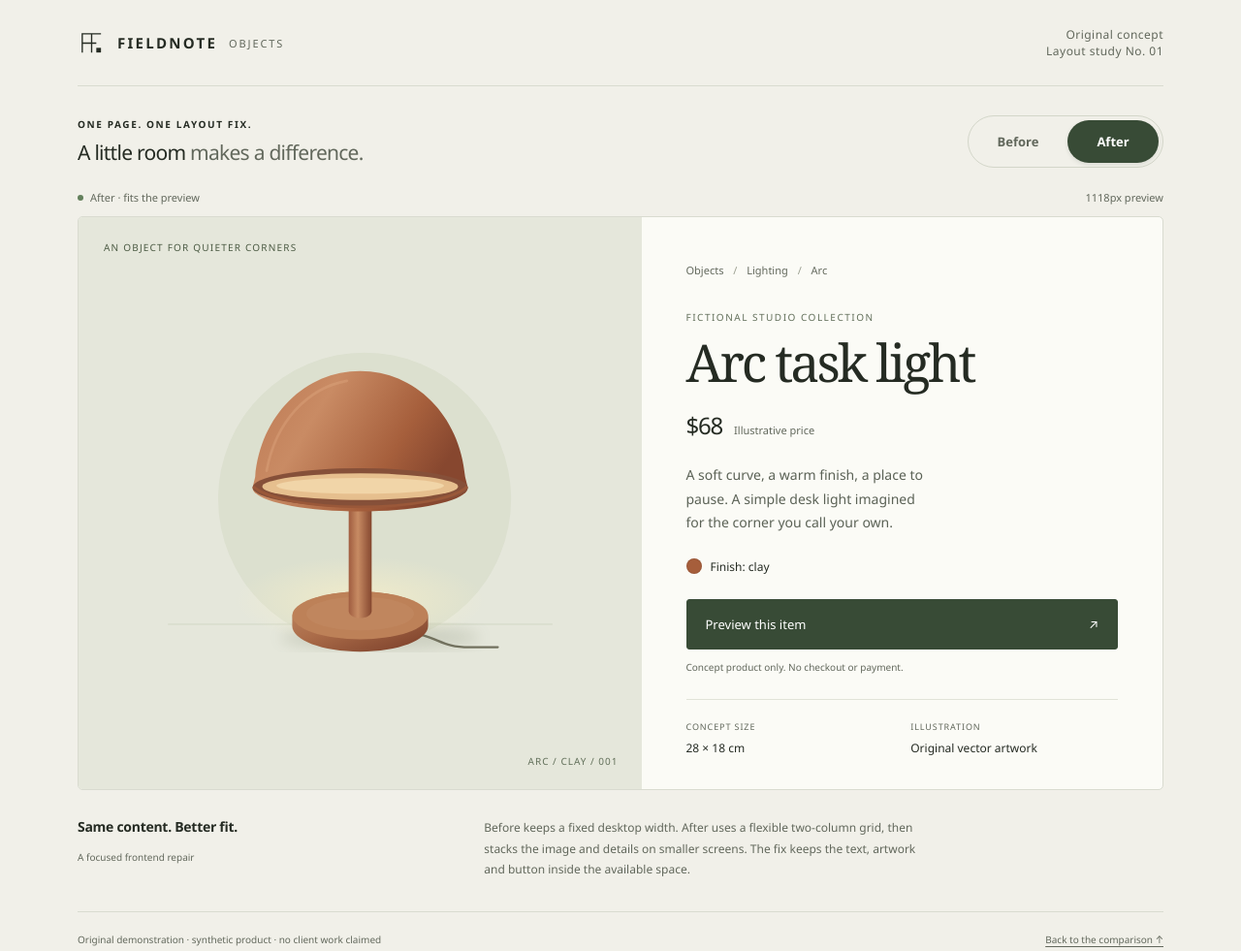
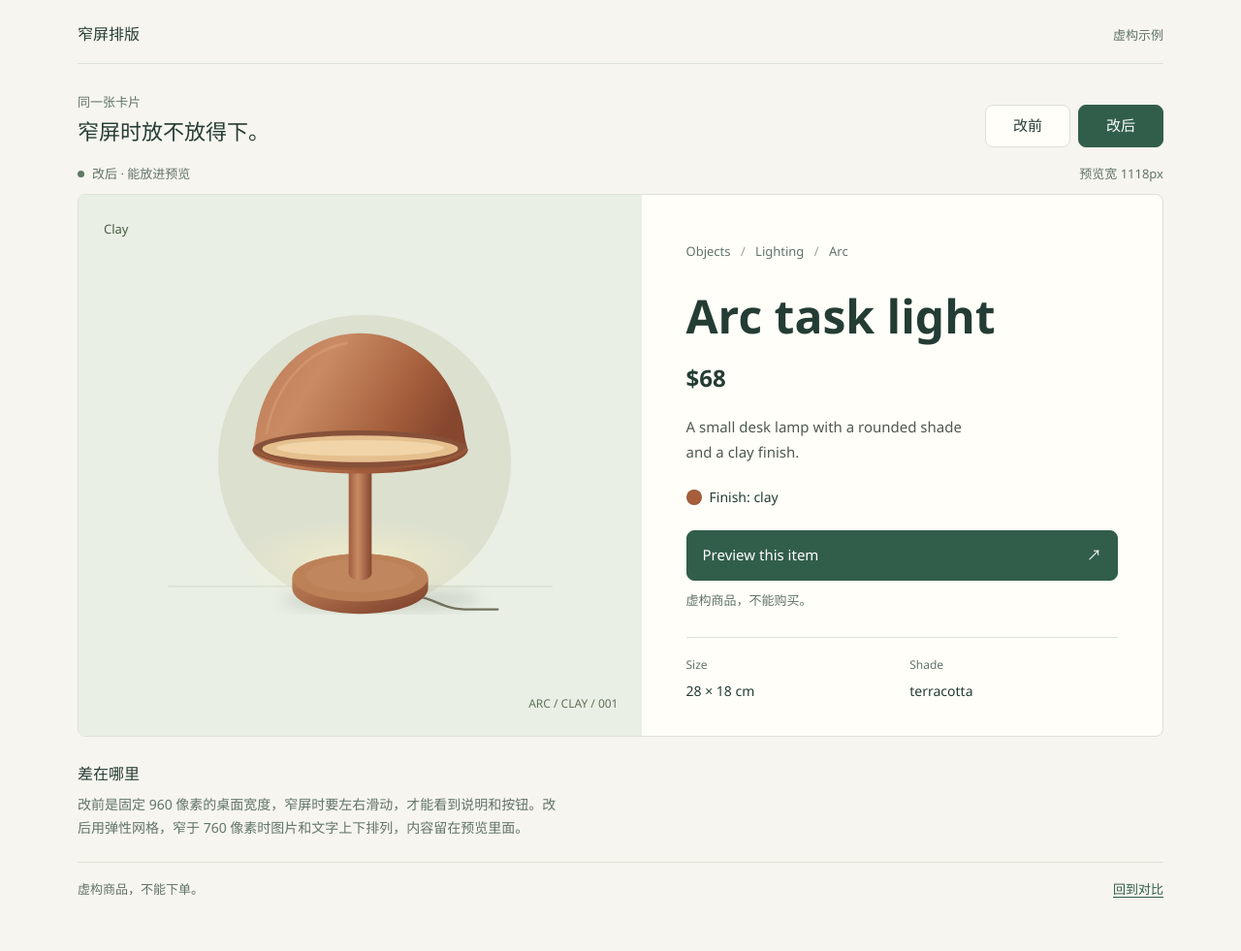
Before and after one commit to Yueyue673/responsive-ticket-demo, a plain HTML site: page index.html in a window 1280 px wide. Shown: the whole page at 97% size. After the commit the page ends 956 px from the top, so only its background shows below. Drawn offline with Linux system fonts and the light colour scheme.

Commit message:
Calm the demo page so it reads as a small example.
The frame copy is now plain Chinese, and the type, color, and spacing follow the quieter paper-and-ink pages. The fixed 960px before layout and the fluid after layout are unchanged.

Co-authored-by: Yueyue <Yueyue673@users.noreply.github.com>

```diff
--- a/index.html
+++ b/index.html
@@ -1,128 +1,125 @@
 <!doctype html>
-<html lang="en">
+<html lang="zh-CN">
 <head>
   <meta charset="utf-8">
   <meta name="viewport" content="width=device-width, initial-scale=1">
   <meta name="color-scheme" content="light">
-  <meta name="description" content="An original, offline responsive layout demonstration with a reproducible mobile overflow bug and its fix. All product details are fictional.">
-  <title>Arc — a responsive layout study</title>
+  <meta name="description" content="同一张虚构商品卡片。改前在窄屏上会超出预览，改后能放进来。不能下单。">
+  <title>窄屏上的商品卡片</title>
   <style>
     :root {
-      --ink: #252b23;
-      --muted: #62685c;
-      --paper: #f1f0e9;
-      --line: #d9dbd0;
-      --green: #384b36;
-      --warm: #c18865;
-      font-family: "Segoe UI", -apple-system, BlinkMacSystemFont, Arial, sans-serif;
+      --ink: #243d34;
+      --muted: #61746a;
+      --paper: #f7f5ef;
+      --card: #fffef9;
+      --line: #dce2d7;
+      --green: #315e4b;
+      --wash: #e9efe5;
+      --accent: #8d7040;
+      --clay: #a65e3b;
+      font-family: "PingFang SC", "Microsoft YaHei", "Noto Sans SC", "Segoe UI", sans-serif;
       color: var(--ink);
       background: var(--paper);
       font-synthesis: none;
     }
     * { box-sizing: border-box; }
-    body { margin: 0; }
+    body { margin: 0; font-size: 16px; line-height: 1.7; }
     button, a { -webkit-tap-highlight-color: transparent; }
     button { font: inherit; }
     button, a { touch-action: manipulation; }
     button:focus-visible, a:focus-visible, [tabindex]:focus-visible {
-      outline: 3px solid #28624d;
-      outline-offset: 5px;
+      outline: 3px solid var(--accent);
+      outline-offset: 4px;
     }
-    a { color: inherit; }
+    a { color: var(--green); text-underline-offset: 3px; }
     .skip-link {
       position: fixed; top: 8px; left: 8px; z-index: 10;
-      padding: 12px 16px; background: #fff; transform: translateY(-160%);
+      padding: 10px 14px; background: var(--card); color: var(--ink);
+      border: 1px solid var(--line); border-radius: 8px; text-decoration: none;
+      transform: translateY(-160%);
     }
     .skip-link:focus { transform: translateY(0); }
     .shell { width: min(1120px, calc(100% - 80px)); margin-inline: auto; }
     .masthead {
-      display: flex; align-items: center; justify-content: space-between;
-      gap: 20px; padding-block: 27px; border-bottom: 1px solid var(--line);
+      display: flex; align-items: baseline; justify-content: space-between;
+      gap: 16px; padding-block: 22px 16px; border-bottom: 1px solid var(--line);
     }
-    .signature { display: flex; align-items: center; gap: 12px; text-decoration: none; }
-    .mark { width: 29px; height: 29px; flex: none; }
-    .signature strong { font-size: 15px; font-weight: 650; letter-spacing: .15em; }
-    .signature span { color: var(--muted); font-size: 11px; letter-spacing: .17em; }
-    .edition { color: var(--muted); font-size: 12px; letter-spacing: .04em; text-align: right; }
+    .site-name { color: var(--ink); font-size: 16px; font-weight: 650; text-decoration: none; }
+    .masthead p { margin: 0; color: var(--muted); font-size: 13px; }
     .study-bar {
-      display: flex; align-items: center; justify-content: space-between; gap: 28px;
-      padding-block: 30px 23px;
+      display: flex; align-items: flex-end; justify-content: space-between; gap: 24px;
+      padding-block: 28px 16px;
     }
-    .eyebrow { margin: 0 0 8px; font-size: 10px; font-weight: 650; letter-spacing: .16em; text-transform: uppercase; }
-    .study-title { margin: 0; font-size: 21px; font-weight: 500; letter-spacing: -.035em; }
-    .study-title span { color: var(--muted); }
-    .switcher { display: flex; flex-shrink: 0; padding: 4px; gap: 4px; border: 1px solid #d3d6c9; border-radius: 40px; }
+    .kicker { margin: 0 0 4px; font-size: 13px; color: var(--muted); }
+    .study-title { margin: 0; font-size: 22px; font-weight: 650; line-height: 1.45; }
+    .switcher { display: flex; flex-shrink: 0; gap: 8px; }
     .mode-button {
-      min-height: 44px; min-width: 94px; padding: 10px 20px;
-      border: 0; border-radius: 32px; color: var(--muted); background: transparent; cursor: pointer;
-      font-size: 13px; font-weight: 600;
+      min-height: 44px; min-width: 88px; padding: 8px 16px;
+      border: 1px solid var(--line); border-radius: 8px;
+      color: var(--ink); background: var(--card); cursor: pointer;
+      font-size: 15px;
     }
-    .mode-button[aria-pressed="true"] { background: var(--green); color: #fff; box-shadow: 0 2px 4px #1f30231a; }
-    .mode-button:hover:not([aria-pressed="true"]) { background: #e2e5d9; color: var(--ink); }
-    .viewport-meta { display: flex; align-items: center; justify-content: space-between; gap: 12px; margin-bottom: 12px; font-size: 11px; color: var(--muted); }
-    .status { display: flex; align-items: center; gap: 7px; }
-    .status::before { content: ""; width: 6px; height: 6px; border-radius: 50%; background: #63805c; flex: none; }
-    body[data-mode="before"] .status::before { background: #b16c40; }
+    .mode-button[aria-pressed="true"] { background: var(--green); border-color: var(--green); color: #fff; }
+    .mode-button:hover:not([aria-pressed="true"]) { background: var(--wash); }
+    .viewport-meta {
+      display: flex; align-items: center; justify-content: space-between; gap: 12px;
+      margin-bottom: 10px; font-size: 13px; color: var(--muted);
+    }
+    .status { display: flex; align-items: center; gap: 8px; }
+    .status::before { content: ""; width: 7px; height: 7px; border-radius: 50%; background: #5d7a62; flex: none; }
+    body[data-mode="before"] .status::before { background: #a56b45; }
     .demo-stage {
       overflow-x: auto; overscroll-behavior-x: contain;
-      border: 1px solid var(--line); border-radius: 5px; background: #fbfbf6;
-      scrollbar-color: #86927b #e4e7dd;
+      border: 1px solid var(--line); border-radius: 8px; background: var(--card);
+      scrollbar-color: #9aab9a var(--wash);
     }
     .product { display: grid; grid-template-columns: minmax(0, 1.08fr) minmax(0, 1fr); width: 100%; }
     .product > * { min-width: 0; }
     .product-visual {
       position: relative; display: flex; align-items: center; justify-content: center;
       min-height: 490px; padding: 36px; overflow: hidden;
-      background: #e5e7db;
+      background: var(--wash);
     }
-    .visual-label { position: absolute; top: 24px; left: 26px; z-index: 1; font-size: 10px; letter-spacing: .12em; text-transform: uppercase; color: #4d5c45; }
-    .visual-number { position: absolute; right: 24px; bottom: 22px; font-size: 10px; color: #62705a; letter-spacing: .1em; }
+    .visual-label { position: absolute; top: 24px; left: 26px; z-index: 1; font-size: 13px; color: #4d5c45; }
+    .visual-number { position: absolute; right: 24px; bottom: 22px; font-size: 12px; color: #62705a; }
     .lamp-art { display: block; width: 100%; max-width: 455px; height: auto; }
     .product-copy { padding: 47px 46px 34px; display: flex; flex-direction: column; }
-    .breadcrumb { margin: 0 0 34px; font-size: 11px; color: var(--muted); }
-    .breadcrumb span { padding-inline: 7px; color: #9b9f90; }
-    .item-kind { margin: 0 0 12px; font-size: 10px; letter-spacing: .15em; text-transform: uppercase; color: #63705b; }
-    h1 { margin: 0; font-family: Georgia, "Times New Roman", serif; font-size: clamp(40px, 4.2vw, 58px); font-weight: 400; line-height: 1.05; letter-spacing: -.055em; }
-    .price { display: flex; align-items: baseline; gap: 12px; margin: 20px 0 0; }
-    .price strong { font-size: 24px; font-weight: 500; letter-spacing: -.05em; }
-    .price span { color: var(--muted); font-size: 11px; }
-    .description { max-width: 32ch; margin: 23px 0 24px; font-size: 14px; line-height: 1.75; color: #5b6256; }
-    .finish { display: flex; gap: 9px; align-items: center; margin-bottom: 25px; font-size: 12px; }
-    .swatch { display: inline-block; height: 16px; width: 16px; border-radius: 50%; background: #a65e3b; box-shadow: inset 0 0 0 1px #00000015; }
+    .breadcrumb { margin: 0 0 28px; font-size: 13px; color: var(--muted); }
+    .breadcrumb span { padding-inline: 7px; color: #9aa394; }
+    h1 { margin: 0; font-size: clamp(36px, 4vw, 48px); font-weight: 650; line-height: 1.15; }
+    .price { margin: 16px 0 0; }
+    .price strong { font-size: 24px; font-weight: 600; }
+    .description { max-width: 36ch; margin: 18px 0 22px; font-size: 15px; line-height: 1.7; color: #4e5a50; }
+    .finish { display: flex; gap: 8px; align-items: center; margin-bottom: 22px; font-size: 14px; }
+    .swatch { display: inline-block; height: 16px; width: 16px; border-radius: 50%; background: var(--clay); box-shadow: inset 0 0 0 1px #00000015; }
     .product-button {
       display: flex; justify-content: space-between; align-items: center; gap: 16px;
-      min-height: 52px; width: 100%; padding: 15px 19px;
-      color: #fff; background: var(--green); border: 1px solid var(--green); border-radius: 3px;
-      cursor: pointer; font-size: 13px;
+      min-height: 48px; width: 100%; padding: 12px 16px;
+      color: #fff; background: var(--green); border: 1px solid var(--green); border-radius: 8px;
+      cursor: pointer; font-size: 15px;
     }
-    .product-button:hover { background: #293e29; }
-    .demo-note { margin: 10px 0 0; font-size: 10px; color: var(--muted); line-height: 1.6; }
-    .action-feedback { min-height: 18px; margin: 7px 0 0; font-size: 11px; line-height: 1.5; color: #44573c; }
-    .details { display: grid; grid-template-columns: 1fr 1fr; gap: 18px; margin: auto 0 0; padding-top: 21px; border-top: 1px solid #e1e3d8; }
-    .details dt { font-size: 9px; letter-spacing: .1em; text-transform: uppercase; color: var(--muted); }
-    .details dd { margin: 7px 0 0; font-size: 12px; }
-    .explanation {
-      display: grid; grid-template-columns: .7fr 1.3fr; gap: 42px;
-      padding-block: 28px 32px; border-bottom: 1px solid var(--line);
+    .product-button:hover { background: #254c3b; }
+    .demo-note { margin: 10px 0 0; font-size: 13px; color: var(--muted); line-height: 1.6; }
+    .action-feedback { min-height: 22px; margin: 6px 0 0; font-size: 13px; line-height: 1.6; color: #315e4b; }
+    .details { display: grid; grid-template-columns: 1fr 1fr; gap: 16px; margin: auto 0 0; padding-top: 18px; border-top: 1px solid var(--line); }
+    .details dt { font-size: 12px; color: var(--muted); }
+    .details dd { margin: 4px 0 0; font-size: 14px; }
+    .explanation { padding-block: 26px 22px; border-bottom: 1px solid var(--line); }
+    .explanation h2 { margin: 0 0 8px; font-size: 16px; font-weight: 650; line-height: 1.5; }
+    .explanation p { margin: 0; max-width: 62ch; font-size: 14px; line-height: 1.75; color: var(--muted); }
+    .bug-hint { display: none; margin: 12px 0 0; color: #80512e; font-size: 14px; line-height: 1.7; }
+    body[data-mode="before"] .bug-hint { display: block; }
+    footer {
+      display: flex; justify-content: space-between; gap: 16px;
+      padding-block: 16px 28px; font-size: 13px; line-height: 1.7; color: var(--muted);
     }
-    .explanation h2 { margin: 0 0 9px; font-size: 14px; font-weight: 600; letter-spacing: -.02em; }
-    .explanation p { margin: 0; max-width: 66ch; font-size: 12px; line-height: 1.8; color: var(--muted); }
-    .scope-label { display: inline-block; margin-top: 5px; font-size: 10px; color: var(--muted); }
-    .bug-hint { display: none; margin: 12px 0 0; color: #80512e; font-size: 12px; line-height: 1.6; }
-    body[data-mode="before"] .bug-hint { display: block; }
-    footer { display: flex; justify-content: space-between; gap: 18px; padding-block: 20px 25px; font-size: 10px; line-height: 1.7; color: var(--muted); }
-    footer a { text-underline-offset: 3px; }
     /* The intentionally broken version: a desktop-only fixed-width card. */
     body[data-mode="before"] .product { width: 960px; min-width: 960px; grid-template-columns: 500px 460px; }
     @media (max-width: 760px) {
       .shell { width: calc(100% - 40px); }
-      .masthead { padding-block: 20px; }
-      .signature { gap: 9px; }
-      .signature strong { font-size: 12px; }
-      .signature span { display: none; }
-      .edition { max-width: 106px; font-size: 10px; line-height: 1.6; }
-      .study-bar { align-items: flex-start; flex-direction: column; gap: 18px; padding-top: 27px; }
-      .study-title { font-size: 22px; }
+      .masthead { padding-block: 18px 14px; }
+      .study-bar { align-items: stretch; flex-direction: column; gap: 14px; padding-top: 22px; }
+      .study-title { font-size: 20px; }
       .switcher { width: 100%; }
       .mode-button { flex: 1; min-width: 0; }
       .viewport-meta { align-items: flex-start; line-height: 1.5; }
@@ -130,14 +127,14 @@
       body[data-mode="after"] .product { grid-template-columns: minmax(0, 1fr); }
       .product-visual { min-height: 0; padding: 34px 24px 22px; }
       .lamp-art { max-width: 390px; }
-      .visual-label { top: 20px; left: 22px; font-size: 9px; }
-      .visual-number { bottom: 17px; right: 20px; font-size: 9px; }
+      .visual-label { top: 20px; left: 22px; }
+      .visual-number { bottom: 17px; right: 20px; }
       .product-copy { padding: 28px 25px 27px; }
-      .breadcrumb { margin-bottom: 25px; }
-      h1 { font-size: 48px; }
-      .description { max-width: 38ch; margin-block: 19px 21px; }
-      .details { margin-top: 13px; }
-      .explanation { grid-template-columns: minmax(0, 1fr); gap: 17px; padding-block: 24px; }
+      .breadcrumb { margin-bottom: 22px; }
+      h1 { font-size: 40px; }
+      .description { max-width: 38ch; margin-block: 16px 18px; }
+      .details { margin-top: 16px; }
+      .explanation { padding-block: 22px 18px; }
       footer { flex-direction: column; gap: 8px; }
       body[data-mode="before"] .product-visual { min-height: 490px; padding: 36px; }
       body[data-mode="before"] .product-copy { padding: 47px 46px 34px; }
@@ -148,42 +145,36 @@
   </style>
 </head>
 <body data-mode="after">
-  <a class="skip-link" href="#demo">Skip to the demo</a>
+  <a class="skip-link" href="#demo">跳到对比</a>
   <header class="masthead shell">
-    <a class="signature" href="#demo" aria-label="Fieldnote objects, original concept demo">
-      <svg class="mark" viewBox="0 0 30 30" aria-hidden="true" focusable="false">
-        <path d="M5 25V5h20M5 15h15M15 5v20" fill="none" stroke="currentColor" stroke-width="1.4"/>
-        <path d="M20 20h5v5h-5z" fill="currentColor"/>
-      </svg>
-      <strong>FIELDNOTE</strong><span>OBJECTS</span>
-    </a>
-    <div class="edition">Original concept<br>Layout study No. 01</div>
+    <a class="site-name" href="#demo">窄屏排版</a>
+    <p>虚构示例</p>
   </header>
 
   <main class="shell" id="demo">
     <div class="study-bar">
       <div>
-        <p class="eyebrow">One page. One layout fix.</p>
-        <p class="study-title">A little room <span>makes a difference.</span></p>
+        <p class="kicker">同一张卡片</p>
+        <p class="study-title">窄屏时放不放得下。</p>
       </div>
-      <div class="switcher" role="group" aria-label="Compare the responsive layout">
-        <button class="mode-button" type="button" data-mode="before" aria-pressed="false" aria-controls="product-stage">Before</button>
-        <button class="mode-button" type="button" data-mode="after" aria-pressed="true" aria-controls="product-stage">After</button>
+      <div class="switcher" role="group" aria-label="切换改前和改后">
+        <button class="mode-button" type="button" data-mode="before" aria-pressed="false" aria-controls="product-stage">改前</button>
+        <button class="mode-button" type="button" data-mode="after" aria-pressed="true" aria-controls="product-stage">改后</button>
       </div>
     </div>
 
     <div class="viewport-meta">
-      <span class="status" id="layout-status" role="status">After · responsive layout</span>
-      <span id="viewport-size">Resize to compare</span>
+      <span class="status" id="layout-status" role="status">改后 · 能放进预览</span>
+      <span id="viewport-size">预览宽度</span>
     </div>
 
-    <section class="demo-stage" id="product-stage" tabindex="0" aria-label="Product layout preview. Before mode may scroll horizontally on narrow screens.">
+    <section class="demo-stage" id="product-stage" tabindex="0" aria-label="商品卡片预览。改前在窄屏上可以左右滑动。">
       <article class="product" aria-labelledby="product-title">
         <div class="product-visual">
-          <span class="visual-label">An object for quieter corners</span>
+          <span class="visual-label">Clay</span>
           <svg class="lamp-art" viewBox="0 0 500 460" role="img" aria-labelledby="lamp-title lamp-description">
-            <title id="lamp-title">Original illustration of a terracotta desk lamp</title>
-            <desc id="lamp-description">A rounded mushroom shade on a slender stem and circular base, drawn over a soft green background. This is a fictional product.</desc>
+            <title id="lamp-title">陶土台灯的线条图</title>
+            <desc id="lamp-description">圆灯罩、细灯杆和圆底座，画在浅绿色底上。这是虚构商品。</desc>
             <defs>
               <linearGradient id="shade" x1="0" x2="1" y1="0" y2=".4">
                 <stop stop-color="#bd7953"/><stop offset=".36" stop-color="#c98b64"/>
@@ -221,35 +212,31 @@
 
         <div class="product-copy">
           <p class="breadcrumb">Objects <span>/</span> Lighting <span>/</span> Arc</p>
-          <p class="item-kind">Fictional studio collection</p>
           <h1 id="product-title">Arc task light</h1>
-          <p class="price"><strong>$68</strong><span>Illustrative price</span></p>
-          <p class="description">A soft curve, a warm finish, a place to pause. A simple desk light imagined for the corner you call your own.</p>
+          <p class="price"><strong>$68</strong></p>
+          <p class="description">A small desk lamp with a rounded shade and a clay finish.</p>
           <div class="finish"><span class="swatch" aria-hidden="true"></span><span>Finish: clay</span></div>
           <button class="product-button" type="button" id="preview-button">Preview this item <span aria-hidden="true">↗</span></button>
-          <p class="demo-note">Concept product only. No checkout or payment.</p>
+          <p class="demo-note">虚构商品，不能购买。</p>
           <p class="action-feedback" id="action-feedback" role="status"></p>
           <dl class="details">
-            <div><dt>Concept size</dt><dd>28 × 18 cm</dd></div>
-            <div><dt>Illustration</dt><dd>Original vector artwork</dd></div>
+            <div><dt>Size</dt><dd>28 × 18 cm</dd></div>
+            <div><dt>Shade</dt><dd>terracotta</dd></div>
           </dl>
         </div>
       </article>
     </section>
 
-    <p class="bug-hint" id="bug-hint">The original card stays 960px wide. On a phone, scroll the preview sideways to reach the product details. Switch to After to fix it.</p>
+    <p class="bug-hint" id="bug-hint">这张卡片固定 960 像素宽。窄屏上可以左右滑动，才能看到右边的说明和按钮。</p>
     <section class="explanation" id="notes" aria-labelledby="fix-title">
-      <div>
-        <h2 id="fix-title">Same content. Better fit.</h2>
-        <span class="scope-label">A focused frontend repair</span>
-      </div>
-      <p>Before keeps a fixed desktop width. After uses a flexible two-column grid, then stacks the image and details on smaller screens. The fix keeps the text, artwork and button inside the available space.</p>
+      <h2 id="fix-title">差在哪里</h2>
+      <p>改前是固定 960 像素的桌面宽度，窄屏时要左右滑动，才能看到说明和按钮。改后用弹性网格，窄于 760 像素时图片和文字上下排列，内容留在预览里面。</p>
     </section>
   </main>
 
   <footer class="shell">
-    <span>Original demonstration · synthetic product · no client work claimed</span>
-    <a href="#demo">Back to the comparison ↑</a>
+    <span>虚构商品，不能下单。</span>
+    <a href="#demo">回到对比</a>
   </footer>
 
   <script>
@@ -262,9 +249,9 @@
       function updateReadout() {
         const width = Math.round(stage.clientWidth);
         const overflow = stage.scrollWidth > stage.clientWidth + 1;
-        const label = document.body.dataset.mode === 'after' ? 'After' : 'Before';
-        status.textContent = label + (overflow ? ' · horizontal overflow' : ' · fits the preview');
-        size.textContent = width + 'px preview';
+        const label = document.body.dataset.mode === 'after' ? '改后' : '改前';
+        status.textContent = label + (overflow ? ' · 左右滑才能看完' : ' · 能放进预览');
+        size.textContent = '预览宽 ' + width + 'px';
       }
 
       buttons.forEach(button => {
@@ -277,7 +264,7 @@
       });
 
       document.getElementById('preview-button').addEventListener('click', () => {
-        document.getElementById('action-feedback').textContent = 'Concept preview only. Nothing has been ordered.';
+        document.getElementById('action-feedback').textContent = '只是看一看，没有下单。';
       });
 
       window.addEventListener('resize', updateReadout);
```
